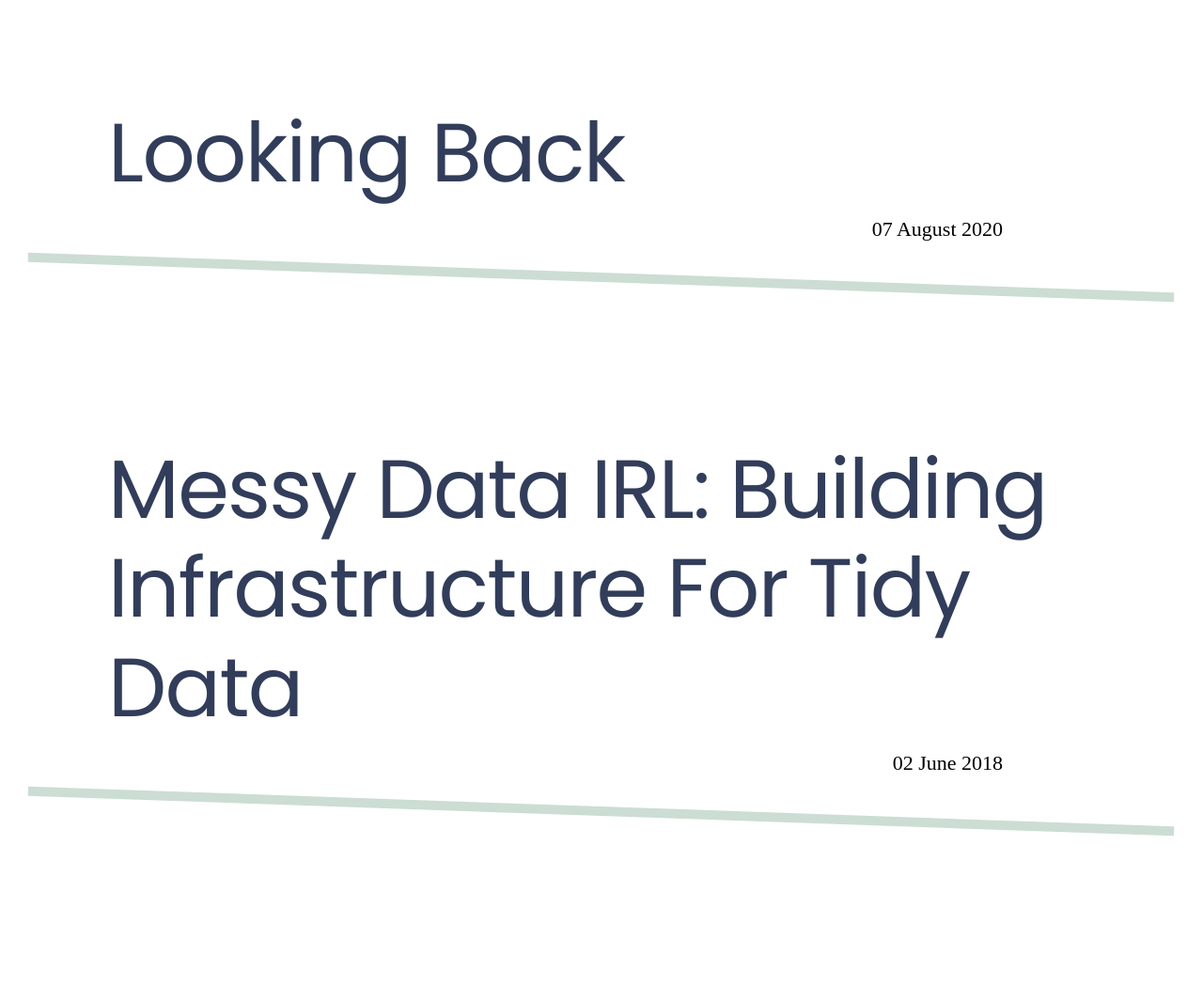
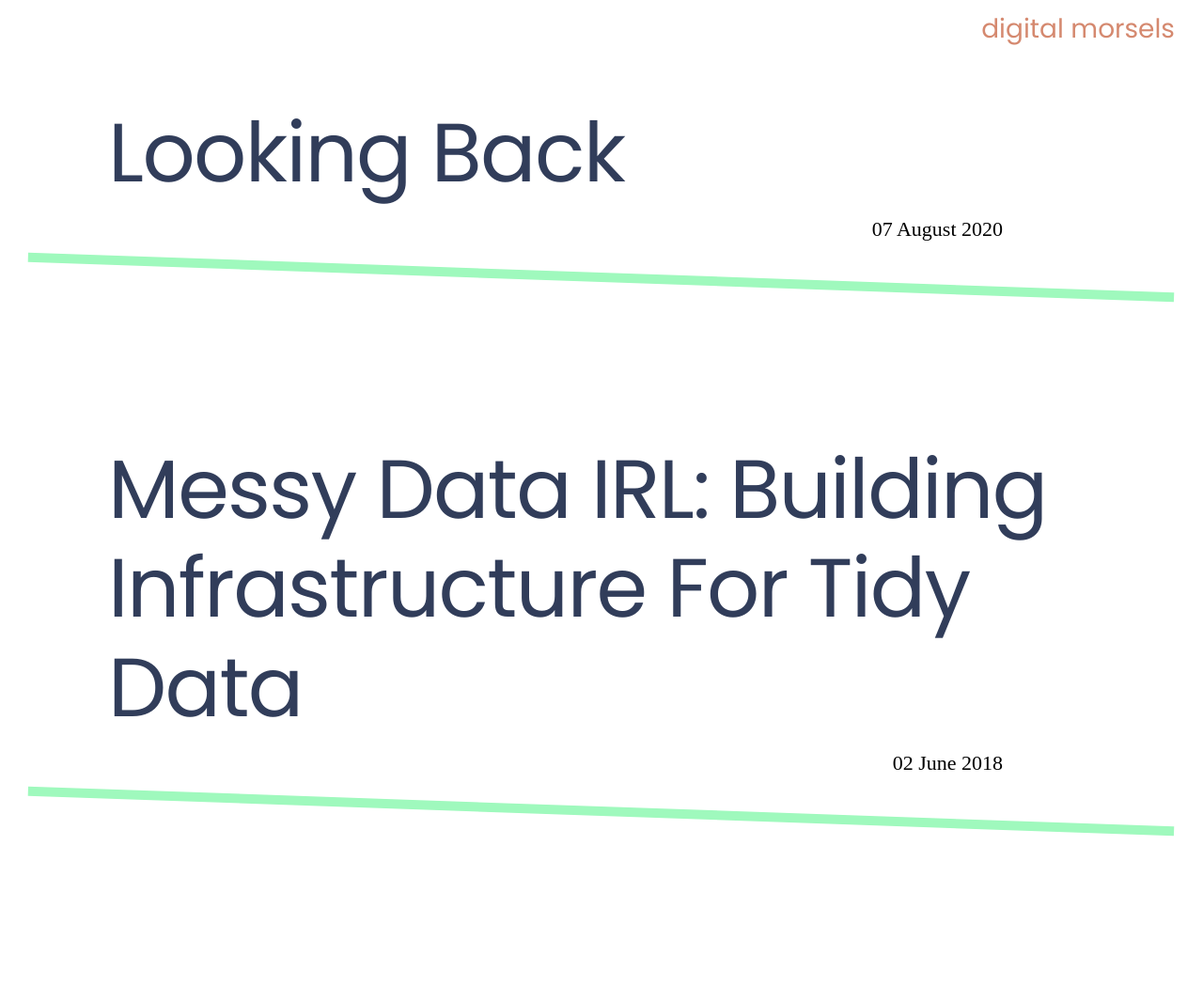
Before and after one commit to iflores12/iflores12.github.io, a Jekyll site: the page built from jekyll/index.md, in a window 1280 px wide. Shown: the whole page at 94% size. Built offline with Jekyll 4.4.1, drawn with Linux system fonts in a browser that asks for light colours; nearby versions of some CDN libraries; library files that are not in the unit come from our copies.

Commit message:
colors and links

```diff
--- a/jekyll/_layouts/default.html
+++ b/jekyll/_layouts/default.html
@@ -2,8 +2,24 @@
 
 <body>
     {%- include header.html -%}
-            <div id="logo">
-                <a href="#" class="scroll">digital morsels</a>
+    <style>
+        #blog {
+            position: fixed;
+            top: 10px;
+            /* Adjust as needed */
+            right: 30px;
+            /* Adjust as needed */
+            z-index: 1000;
+            font-size: 28px;
+            font-family: 'Poppins', sans-serif !important;
+            /* Ensure it stays on top */
+        }
+        #blog a:hover {
+            text-decoration: line-through;
+        }
+    </style>
+            <div id="blog">
+                <a href="#">digital morsels</a>
             </div>
     <main class="page_content" aria-label="Content">
         {{ content | markdownify }}
--- a/jekyll/_sass/_settings.scss
+++ b/jekyll/_sass/_settings.scss
@@ -9,7 +9,7 @@
     --text-width: 35em; // Width of the area where the content of the pages and posts are displayed
     --text-font: var(--font-serif); // Default font for the text
     --line-height: calc(var(--font-size) * 2); // Line height
-    --custom-color: #CCDDD3; // Complementary color, for the lines and underlinings
+    --custom-color: #9FF9BD; // Complementary color, for the lines and underlinings
     --lines: linear-gradient(to top,
             var(--custom-color) 50%,
             rgba(255, 255, 255, 0) 50%); // Lines
```
